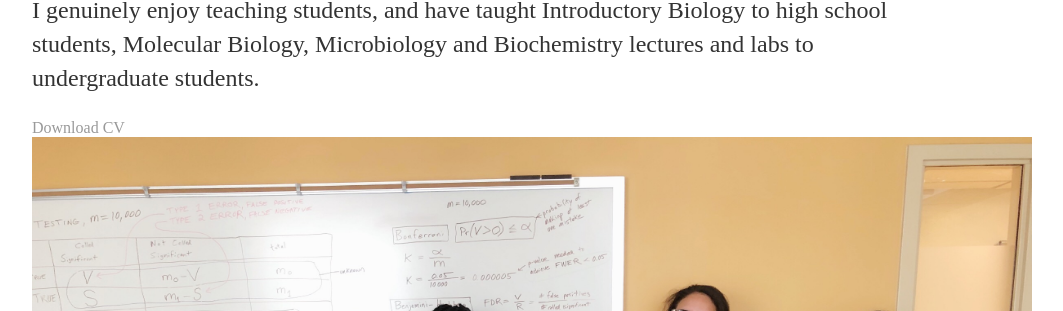
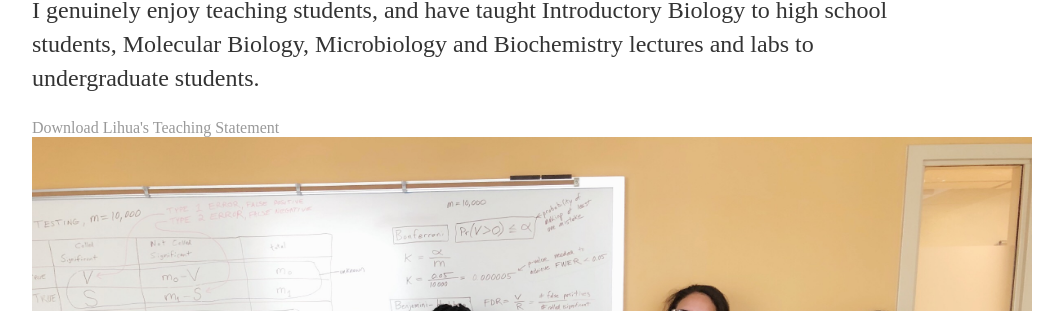
Before and after one commit to elainesophie/elainesophie.github.io, a Jekyll site: the page built from teaching/index.html, in a window 1280 px wide and 900 px high. Shown: the part 203-514 px from the top of the window, without its empty margins (160-1223 px from the left). Built offline with Jekyll 4.4.1, drawn with Linux system fonts in a browser that asks for light colours.

Commit message:
Update index.html

```diff
--- a/teaching/index.html
+++ b/teaching/index.html
@@ -6,7 +6,7 @@ title: Teaching Lihua Wu
 		<div class="teaching">
 			<h1>Teaching</h1>
 			<p>I genuinely enjoy teaching students, and have taught Introductory Biology to high school students, Molecular Biology, Microbiology and Biochemistry lectures and labs to undergraduate students.  </p>
-                        <a href="/files/LihuaWuTeachingStatement.pdf"  class="download" title="Download Lihua's Teaching Statement as PDF">Download CV</a>
+                        <a href="/files/LihuaWuTeachingStatement.pdf"  class="download" title="Download Lihua's Teaching Statement as PDF">Download Lihua's Teaching Statement</a>
 			<img src="/files/Wu9.jpg" width="1000" height="700">
 			<img src="/files/Wu1.jpg" width="1000" height="700">
 			<img src="/files/Wu3.jpg" width="1000" height="700">
```
